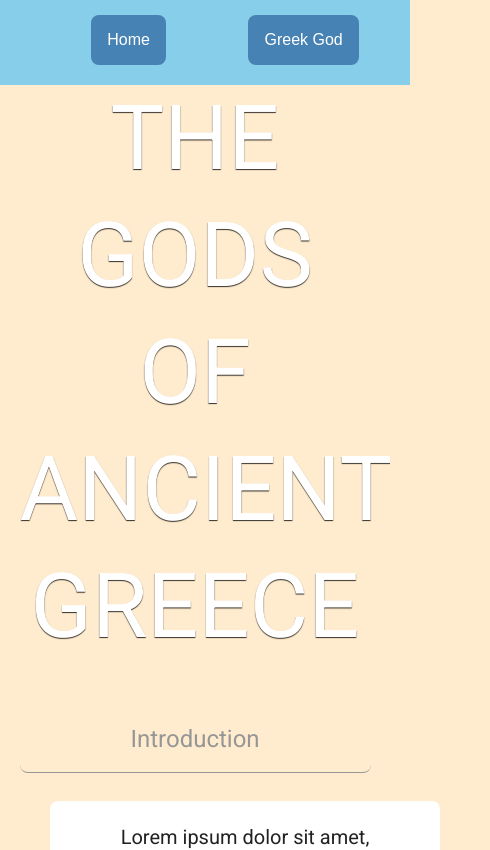
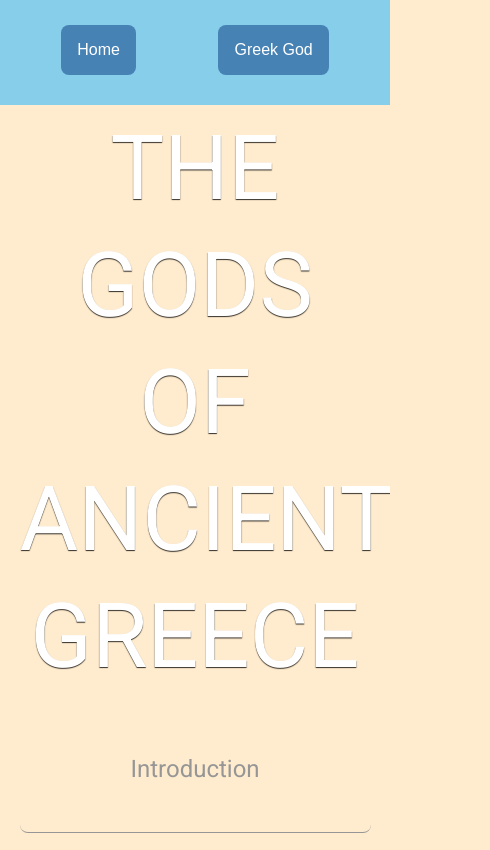
Before and after one commit to ProfessorPartridge/Olympian-Database, a plain HTML site: page index.html in a window 390 px wide. Shown: the top 850 px of the page, 490 px wide, since content can reach past the window. Drawn offline with Linux system fonts and the light colour scheme; a web font is replaced by a local one.

Commit message:
added media queries to adjust different sized viewports

```diff
--- a/styles.css
+++ b/styles.css
@@ -5,9 +5,11 @@
  /*
  ========== Base Styles ==========
   */
-
+* {
+  box-sizing: border-box;
+}
 body {
-  margin: 0;
+  margin: auto;
   padding: 0;
   text-align: center;
   font-family: 'Roboto', sans-serif;
@@ -24,6 +26,7 @@ header {
 
 footer {
   margin-top: auto;
+  width: 100%;
 }
 
 h1 {
@@ -33,7 +36,7 @@ h1 {
   font-weight: normal;
   line-height: 1.3;
   text-shadow: 0 1px 1px rgba(0,0,0,.8);
-  margin-top: 12px 0 0;
+  margin-top: 12px;
 }
 
 h2 {
@@ -46,6 +49,7 @@ h2 {
  */
 .main-header {
   background-size: cover;
+
 }
 
 .intro {
@@ -67,7 +71,7 @@ h2 {
   display: block;
   content: "";
   height: 30px;
-  margin-top: -31px;
+  margin-top: auto;
   border-style: solid;
   border-color: rgba(150, 150, 150, 1);
   border-width: 0 0 1px 0;
@@ -105,7 +109,7 @@ footer .copyright {
   font-weight: 700;
   list-style-type: none;
   margin: auto;
-  padding: auto;
+  padding: 10px;
   color: white;
 }
 .nav .name {
@@ -179,3 +183,23 @@ footer .copyright {
 .homebtn:hover{
   background-color: #3571A3;
 }
+
+/*
+========== Media Queries ==========
+ */
+
+ @media (min-width: 350px) AND (max-width: 450px) {
+   .main-header{
+     padding-top: 25%;
+   }
+
+   .homebtn{
+     padding: 1em;
+
+   }
+ }
+
+ @media (min-width: 451px) AND (max-width: 1024px) {
+   .main-header{
+     padding-top: 10%;
+   }
```
